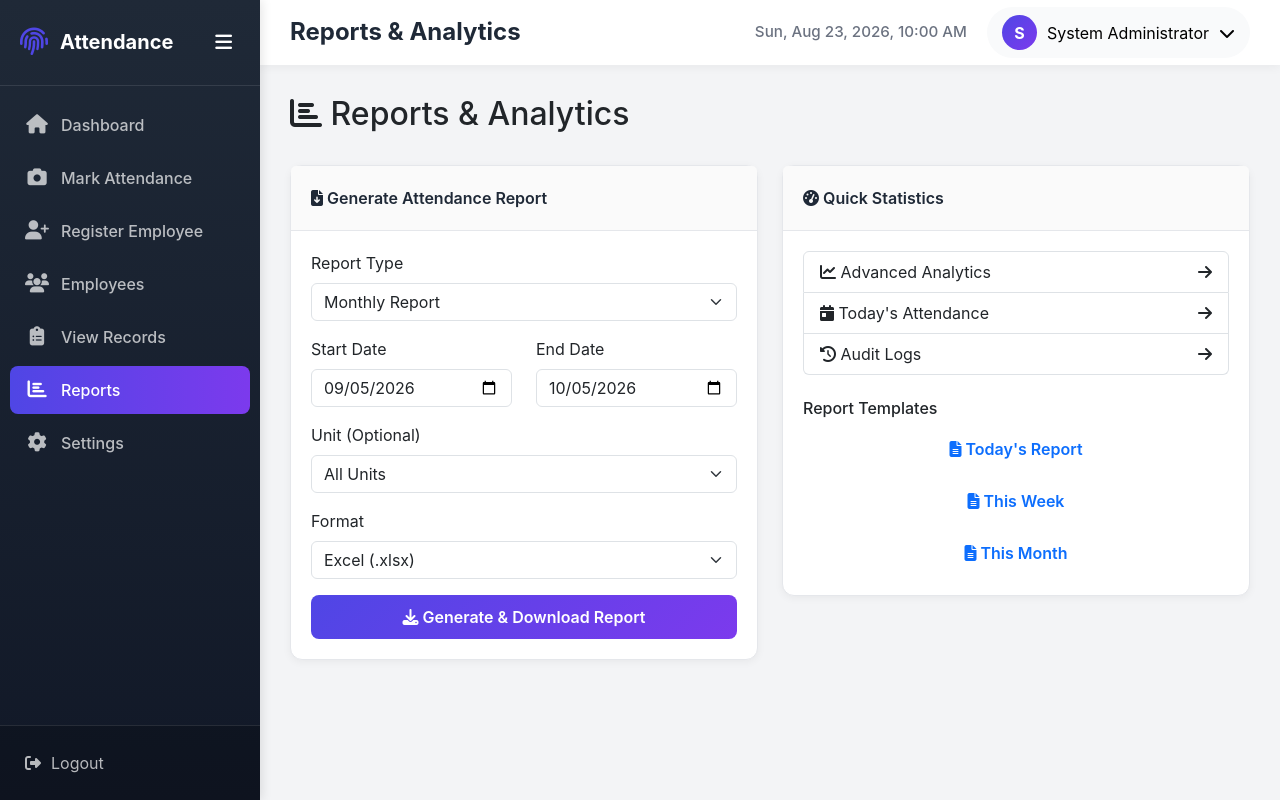
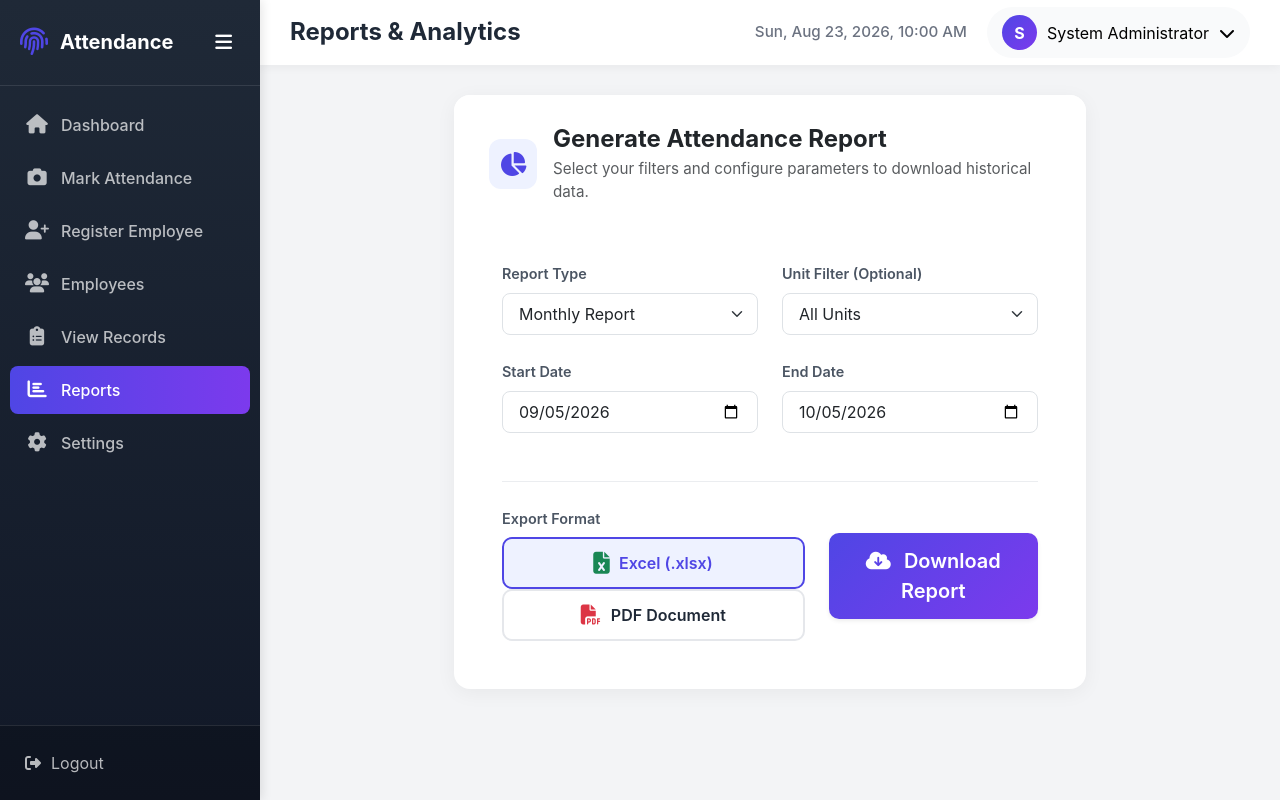
Before and after one commit to DarshilKh/Army_Face_Attendance, a Flask app: page /reports/ in a window 1280 px wide. Run offline with Flask 3, Linux system fonts and the light colour scheme; a user stored in the database is signed in; data comes from the database, SQL or seed files in the repository; data that the repository does not hold is empty; parts of the project's set-up code (start-up, migrations or seed data) failed here and were passed over.

Commit message:
Update reports page

```diff
--- a/templates/reports.html
+++ b/templates/reports.html
@@ -3,120 +3,175 @@
 {% block title %}Reports{% endblock %}
 {% block page_title %}Reports & Analytics{% endblock %}
 
+{% block extra_css %}
+<style>
+    /* Format Selection Radio Buttons styling */
+    .format-selection {
+        display: flex;
+        gap: 15px;
+    }
+    .format-selection .form-check {
+        padding-left: 0;
+        margin-bottom: 0;
+        flex: 1;
+    }
+    .format-selection .form-check-input {
+        display: none;
+    }
+    .format-selection .form-check-label {
+        display: flex;
+        align-items: center;
+        justify-content: center;
+        gap: 10px;
+        border: 2px solid #E5E7EB;
+        border-radius: 10px;
+        padding: 12px 20px;
+        cursor: pointer;
+        transition: all 0.2s ease;
+        background: #fff;
+        color: var(--dark-color);
+        font-weight: 600;
+        width: 100%;
+        margin: 0;
+    }
+    .format-selection .form-check-label:hover {
+        border-color: #D1D5DB;
+        background: #F9FAFB;
+    }
+    .format-selection .form-check-input:checked + .form-check-label {
+        border-color: var(--primary-color);
+        background: #EEF2FF;
+        color: var(--primary-color);
+    }
+    .format-selection .form-check-input:checked + .form-check-label i {
+        transform: scale(1.1);
+        transition: transform 0.2s;
+    }
+
+    /* Form Enhancements */
+    .custom-form-label {
+        font-size: 0.9rem;
+        font-weight: 600;
+        color: #4B5563;
+        margin-bottom: 8px;
+    }
+    .report-card {
+        border: none;
+        box-shadow: 0 4px 20px rgba(0, 0, 0, 0.05);
+        border-radius: 16px;
+        overflow: hidden;
+    }
+    .report-card-header {
+        background: #fff;
+        padding: 30px 35px 10px;
+        border-bottom: none;
+    }
+    .report-icon-wrapper {
+        width: 50px;
+        height: 50px;
+        border-radius: 12px;
+        background: #EEF2FF;
+        color: var(--primary-color);
+        display: flex;
+        align-items: center;
+        justify-content: center;
+        font-size: 1.5rem;
+    }
+</style>
+{% endblock %}
+
 {% block content %}
-<div class="row mb-4">
-    <div class="col-md-12">
-        <h2 class="text-dark">
-            <i class="fas fa-chart-bar"></i> Reports & Analytics
-        </h2>
+<div class="row justify-content-center">
+    <div class="col-xl-8 col-lg-10">
+        <div class="card report-card">
+            <!-- Custom Header -->
+            <div class="report-card-header">
+                <div class="d-flex align-items-center gap-3">
+                    <div class="report-icon-wrapper">
+                        <i class="fas fa-chart-pie"></i>
+                    </div>
+                    <div>
+                        <h4 class="mb-1 fw-bold text-dark">Generate Attendance Report</h4>
+                        <p class="text-muted mb-0" style="font-size: 0.95rem;">
+                            Select your filters and configure parameters to download historical data.
+                        </p>
+                    </div>
                 </div>
             </div>
 
-<div class="row">
-    <!-- Generate Report -->
+            <div class="card-body p-4 p-md-5 pt-4">
+                <form id="reportForm">
+                    <!-- Top Row: Type & Unit -->
+                    <div class="row g-4 mb-4">
                         <div class="col-md-6">
-        <div class="card">
-            <div class="card-header">
-                <i class="fas fa-file-download"></i> Generate Attendance Report
-            </div>
-            <div class="card-body">
-                <form id="reportForm">
-                    <div class="mb-3">
-                        <label class="form-label">Report Type</label>
-                        <select class="form-select" name="report_type">
+                            <label class="custom-form-label">Report Type</label>
+                            <select class="form-select form-select-lg fs-6" name="report_type">
                                 <option value="daily">Daily Report</option>
                                 <option value="weekly">Weekly Report</option>
                                 <option value="monthly" selected>Monthly Report</option>
                                 <option value="custom">Custom Range</option>
                             </select>
                         </div>
-
-                    <div class="row">
                         <div class="col-md-6">
-                            <div class="mb-3">
-                                <label class="form-label">Start Date</label>
-                                <input type="date" class="form-control" name="start_date"
-                                       value="{{ (get_current_date() - timedelta(days=30)).isoformat() }}"
-                                       required>
-                            </div>
-                        </div>
-                        <div class="col-md-6">
-                            <div class="mb-3">
-                                <label class="form-label">End Date</label>
-                                <input type="date" class="form-control" name="end_date"
-                                       value="{{ get_current_date().isoformat() }}"
-                                       required>
-                            </div>
-                        </div>
-                    </div>
-
-                    <div class="mb-3">
-                        <label class="form-label">Unit (Optional)</label>
-                        <select class="form-select" name="unit">
+                            <label class="custom-form-label">Unit Filter (Optional)</label>
+                            <select class="form-select form-select-lg fs-6" name="unit">
                                 <option value="">All Units</option>
                                 {% for u in units %}
                                 <option value="{{ u }}">{{ u }}</option>
                                 {% endfor %}
                             </select>
                         </div>
-
-                    <div class="mb-3">
-                        <label class="form-label">Format</label>
-                        <select class="form-select" name="format">
-                            <option value="excel">Excel (.xlsx)</option>
-                            <option value="pdf">PDF</option>
-                        </select>
                     </div>
 
-                    <button type="submit" class="btn btn-primary w-100">
-                        <i class="fas fa-download"></i> Generate & Download Report
-                    </button>
-                </form>
+                    <!-- Second Row: Dates -->
+                    <div class="row g-4 mb-5">
+                        <div class="col-md-6">
+                            <label class="custom-form-label">Start Date</label>
+                            <input type="date" class="form-control form-control-lg fs-6" name="start_date"
+                                   value="{{ (get_current_date() - timedelta(days=30)).isoformat() }}"
+                                   required>
+                        </div>
+                        <div class="col-md-6">
+                            <label class="custom-form-label">End Date</label>
+                            <input type="date" class="form-control form-control-lg fs-6" name="end_date"
+                                   value="{{ get_current_date().isoformat() }}"
+                                   required>
+                        </div>
+                    </div>
+
+                    <!-- Divider -->
+                    <hr class="border-light opacity-75 my-4" style="border-color: #E5E7EB !important;">
+
+                    <!-- Bottom Row: Format & Submit -->
+                    <div class="row align-items-center g-4">
+                        <div class="col-md-7">
+                            <label class="custom-form-label">Export Format</label>
+                            <div class="format-selection">
+                                <div class="form-check">
+                                    <input class="form-check-input" type="radio" name="format" id="formatExcel" value="excel" checked>
+                                    <label class="form-check-label" for="formatExcel">
+                                        <i class="fas fa-file-excel fs-5 text-success"></i> Excel (.xlsx)
+                                    </label>
+                                </div>
+                                <div class="form-check">
+                                    <input class="form-check-input" type="radio" name="format" id="formatPdf" value="pdf">
+                                    <label class="form-check-label" for="formatPdf">
+                                        <i class="fas fa-file-pdf fs-5 text-danger"></i> PDF Document
+                                    </label>
                                 </div>
                             </div>
                         </div>
 
-    <!-- Quick Stats -->
-    <div class="col-md-6">
-        <div class="card">
-            <div class="card-header">
-                <i class="fas fa-tachometer-alt"></i> Quick Statistics
-            </div>
-            <div class="card-body">
-                <div class="list-group">
-                    <a href="{{ url_for('reports.analytics') }}"
-                       class="list-group-item list-group-item-action">
-                        <i class="fas fa-chart-line"></i> Advanced Analytics
-                        <span class="float-end"><i class="fas fa-arrow-right"></i></span>
-                    </a>
-                    <a href="{{ url_for('attendance.view_attendance') }}"
-                       class="list-group-item list-group-item-action">
-                        <i class="fas fa-calendar-day"></i> Today's Attendance
-                        <span class="float-end"><i class="fas fa-arrow-right"></i></span>
-                    </a>
-                    {% if current_user.role == 'admin' %}
-                    <a href="{{ url_for('reports.audit_logs') }}"
-                       class="list-group-item list-group-item-action">
-                        <i class="fas fa-history"></i> Audit Logs
-                        <span class="float-end"><i class="fas fa-arrow-right"></i></span>
-                    </a>
-                    {% endif %}
-                </div>
-
-                <div class="mt-4">
-                    <h6>Report Templates</h6>
-                    <div class="d-grid gap-2">
-                        <button class="btn btn-outline-primary" onclick="quickReport('today')">
-                            <i class="fas fa-file-alt"></i> Today's Report
-                        </button>
-                        <button class="btn btn-outline-primary" onclick="quickReport('week')">
-                            <i class="fas fa-file-alt"></i> This Week
-                        </button>
-                        <button class="btn btn-outline-primary" onclick="quickReport('month')">
-                            <i class="fas fa-file-alt"></i> This Month
+                        <div class="col-md-5 mt-4 mt-md-0">
+                            <!-- Invisible label to align the button vertically with the format boxes -->
+                            <label class="custom-form-label d-none d-md-block">&nbsp;</label>
+                            <button type="submit" class="btn btn-primary btn-lg w-100 shadow-sm"
+                                    style="background: linear-gradient(135deg, var(--primary-color), var(--secondary-color)); border: none; padding: 13px 20px; border-radius: 10px;">
+                                <i class="fas fa-cloud-download-alt me-2"></i> Download Report
                             </button>
                         </div>
                     </div>
+                </form>
             </div>
         </div>
     </div>
@@ -147,10 +202,6 @@
         .then(blob => {
             hideLoading();
 
-            // ── Bug fix: map the format dropdown value to the real file
-            //    extension.  The old code used data.format directly, so
-            //    choosing "excel" produced a file called
-            //    "Attendance_Report.excel" instead of ".xlsx".
             const extensionMap = { excel: 'xlsx', pdf: 'pdf' };
             const extension    = extensionMap[data.format] || data.format;
 
@@ -162,7 +213,7 @@
             document.body.appendChild(a);
             a.click();
             a.remove();
-            window.URL.revokeObjectURL(url);   // free memory
+            window.URL.revokeObjectURL(url);
 
             alert('Report downloaded successfully!');
         })
@@ -171,27 +222,5 @@
             alert('Error: ' + error.message);
         });
     });
-
-    function quickReport(type) {
-        const today = new Date();
-        let startDate, endDate;
-
-        if (type === 'today') {
-            startDate = endDate = today.toISOString().split('T')[0];
-        } else if (type === 'week') {
-            const weekAgo = new Date(today);
-            weekAgo.setDate(weekAgo.getDate() - 7);
-            startDate = weekAgo.toISOString().split('T')[0];
-            endDate   = today.toISOString().split('T')[0];
-        } else if (type === 'month') {
-            const monthAgo = new Date(today);
-            monthAgo.setMonth(monthAgo.getMonth() - 1);
-            startDate = monthAgo.toISOString().split('T')[0];
-            endDate   = today.toISOString().split('T')[0];
-        }
-
-        document.querySelector('[name="start_date"]').value = startDate;
-        document.querySelector('[name="end_date"]').value   = endDate;
-    }
 </script>
 {% endblock %}
```
Lines whose indentation alone changed are shown as unchanged.
